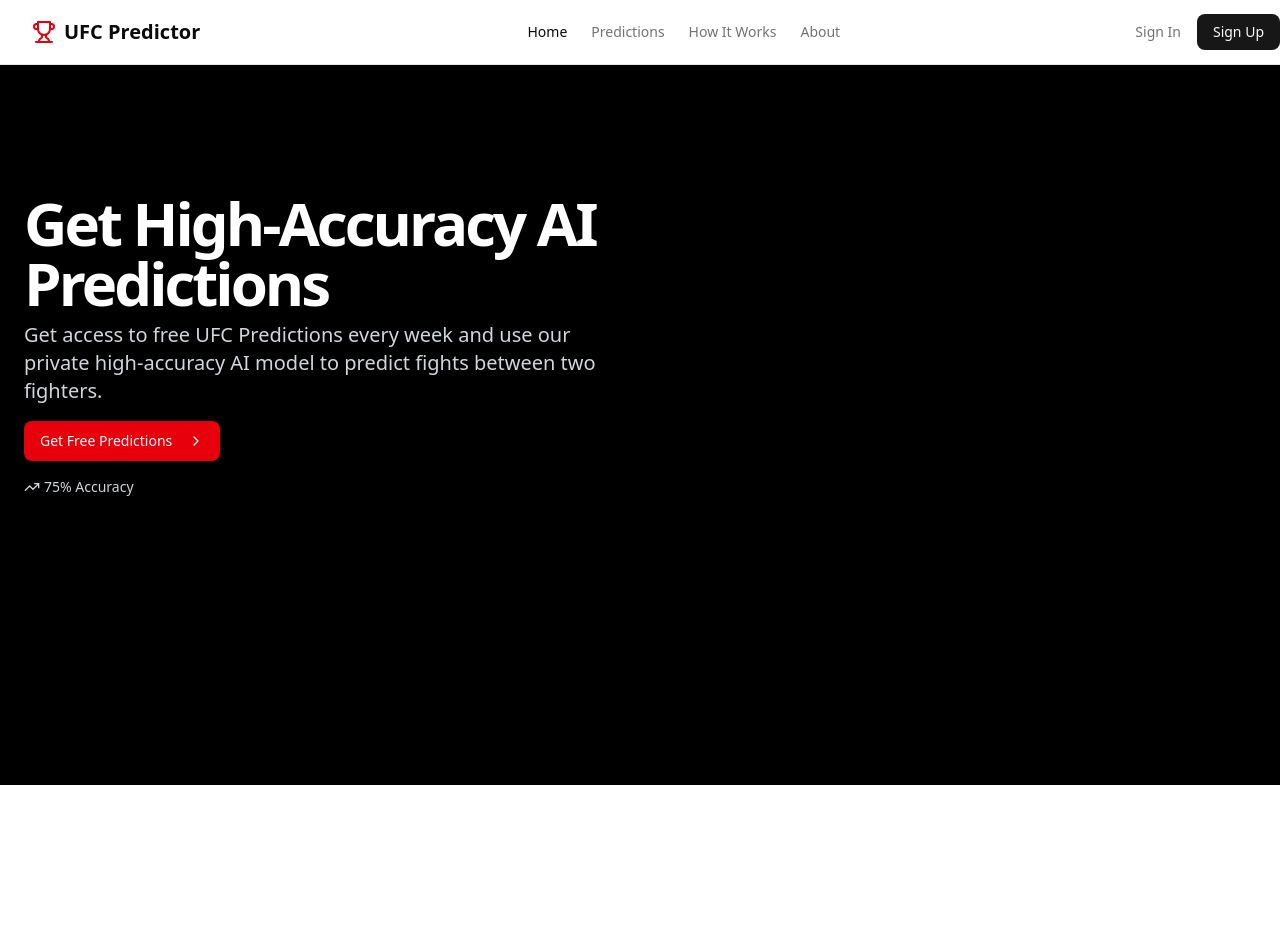
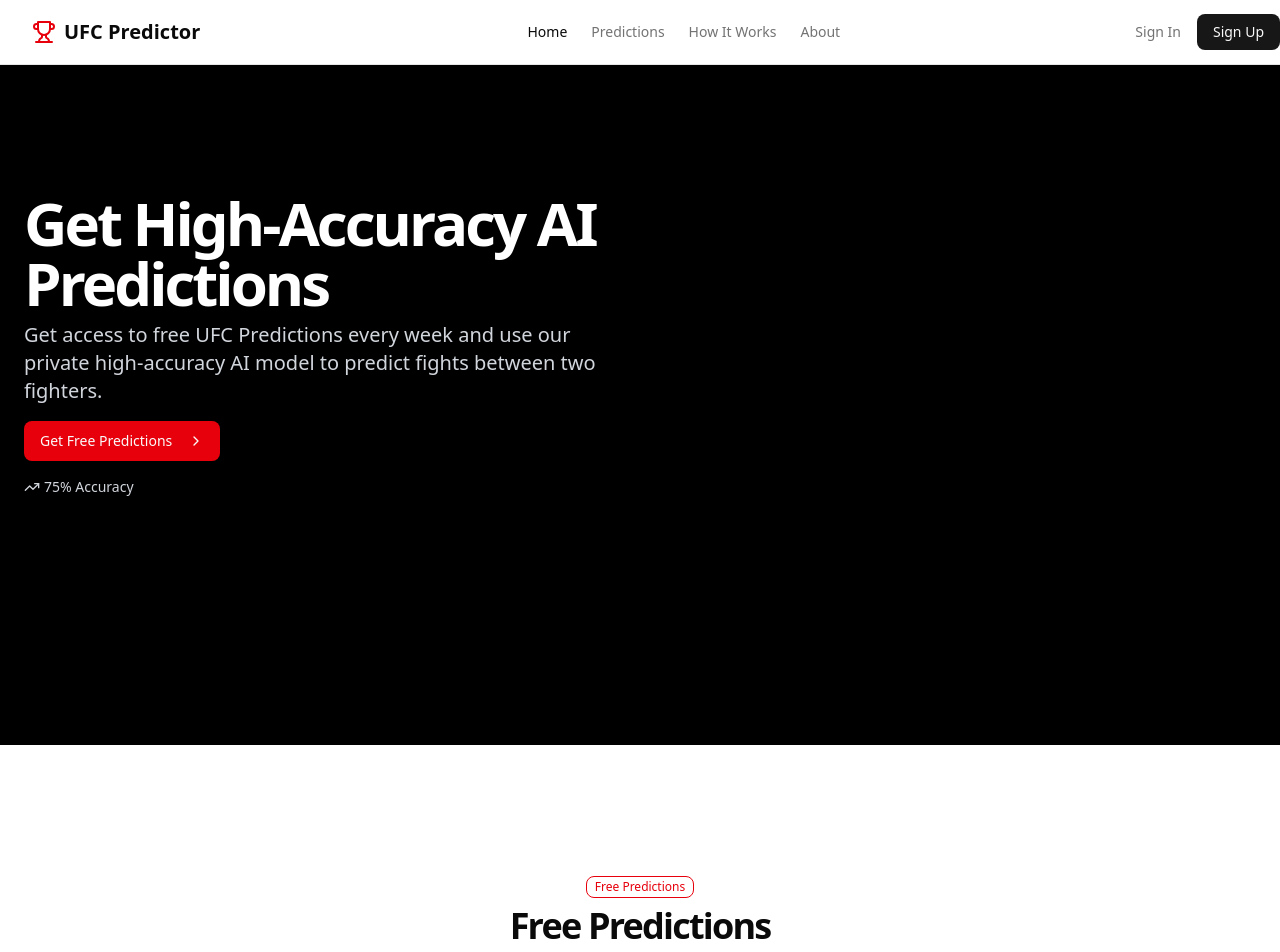
Before and after one commit to markbakos/advanced-ufc-analyzer, a Next.js app in the folder client/: page / in a window 1280 px wide. Shown: the top 952 px of the page. Before the commit the page ends 800 px from the top, so only its background shows below. Built offline with nearby package versions, Linux system fonts and the light colour scheme.

Commit message:
added prediction section to main page

```diff
--- a/client/src/app/page.tsx
+++ b/client/src/app/page.tsx
@@ -1,15 +1,15 @@
 import Link from "next/link"
-import { ChevronRight, TrendingUp } from "lucide-react"
-
+import {ChevronRight, TrendingUp} from "lucide-react"
 import { Button } from "@/components/ui/button"
 import Header from "@/components/mainpage/header"
+import PredictionsSection from "@/components/mainpage/predictions-section";
 
 export default function Home() {
   return (
       <div className="flex min-h-screen flex-col">
         <Header />
         <main className="flex-1">
-          <section className="w-full min-h-[90vh] py-12 md:py-24 lg:py-32 bg-black text-white">
+          <section className="w-full min-h-[85vh] py-12 md:py-24 lg:py-32 bg-black text-white">
             <div className="container px-4 md:px-6 relative">
               <div className="grid gap-6 lg:grid-cols-[1fr_400px] lg:gap-12 xl:grid-cols-[1fr_600px]">
                 <div className="flex flex-col justify-center space-y-4">
@@ -42,6 +42,9 @@ export default function Home() {
               </div>
             </div>
           </section>
+
+          <PredictionsSection />
+
         </main>
       </div>
   )
```
